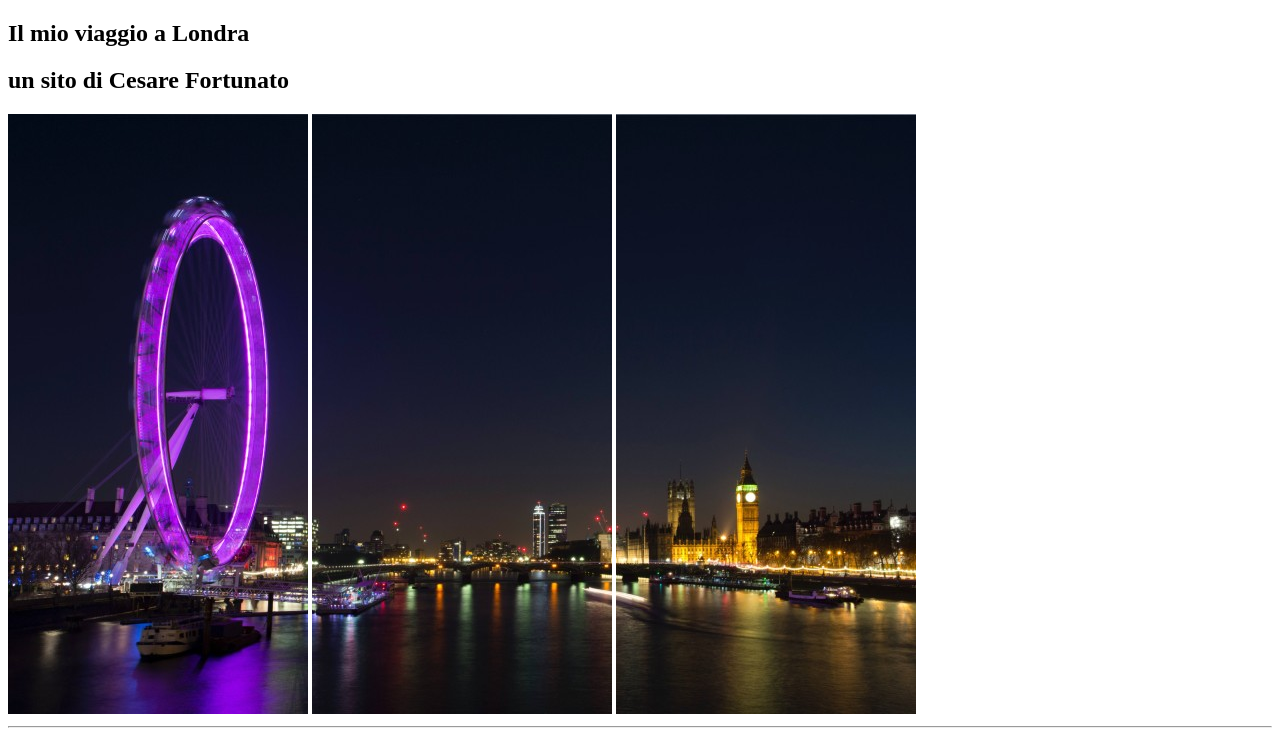
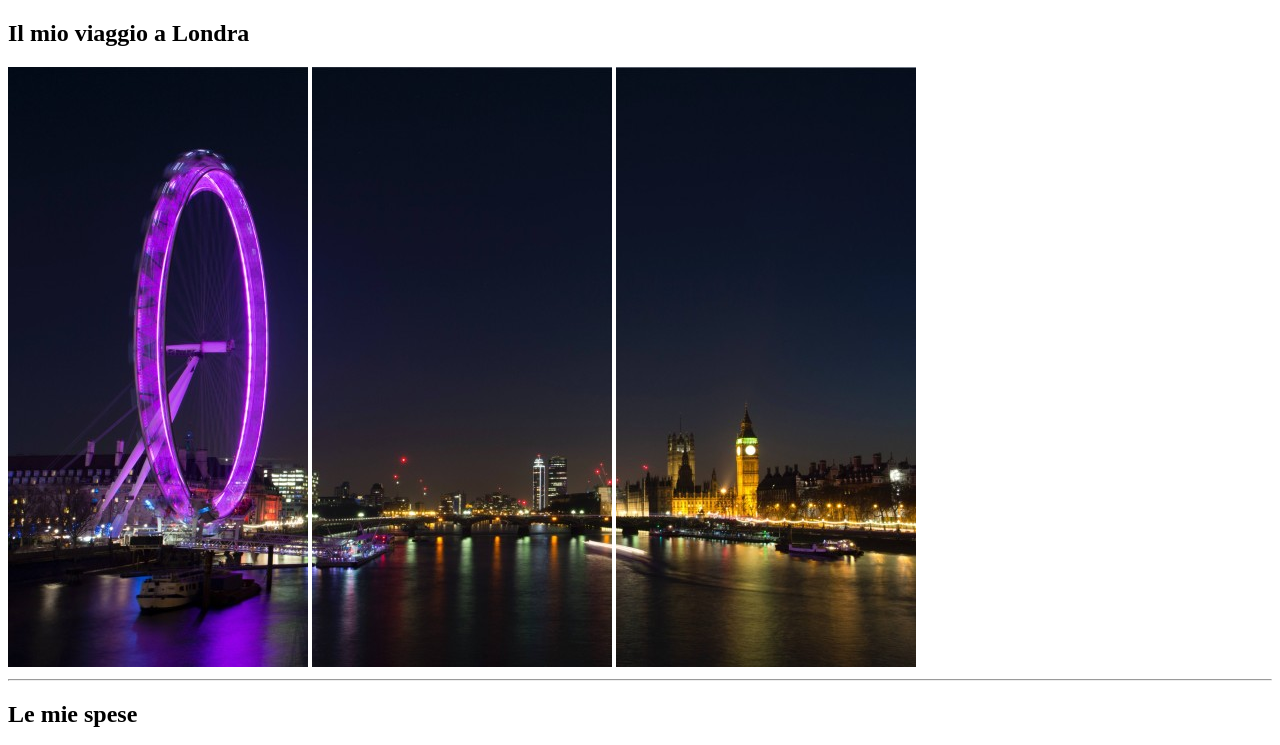
Before and after one commit to CesareFortunato/html-london-trip, a plain HTML site: page index.html in a window 1280 px wide. Shown: the top 745 px of the page. Drawn offline with Linux system fonts and the light colour scheme.

Commit message:
delete test with h2 first section

```diff
--- a/index.html
+++ b/index.html
@@ -13,7 +13,7 @@
         <h1>
             Il mio viaggio a Londra
         </h1>
-        <h2>un sito di Cesare Fortunato</h2>
+
         <div>
             <img src="./imgs/pexels-bill-emrich-230794-0.jpg" alt="ruota">
             <img src="./imgs/pexels-bill-emrich-230794-1.jpg" alt="tamigi">
```
